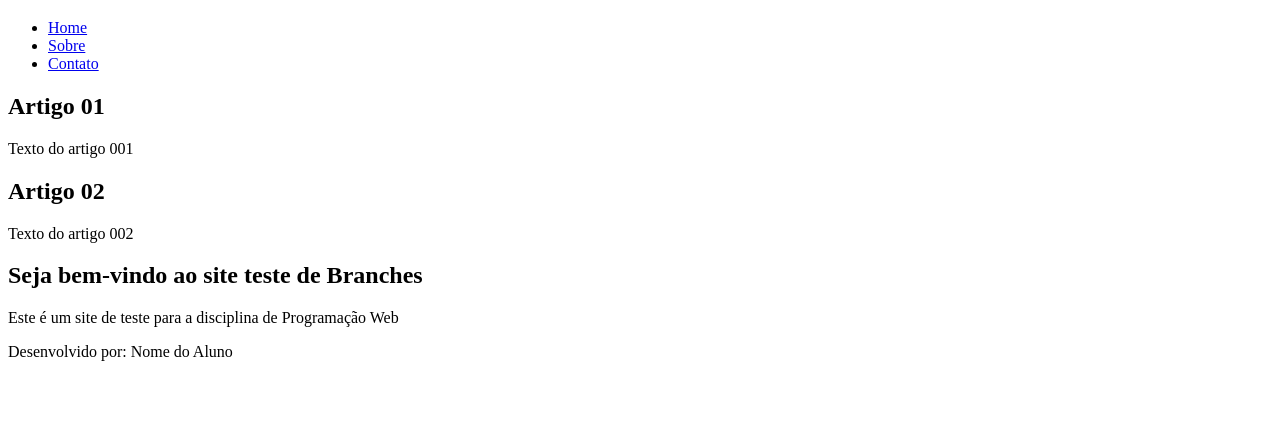
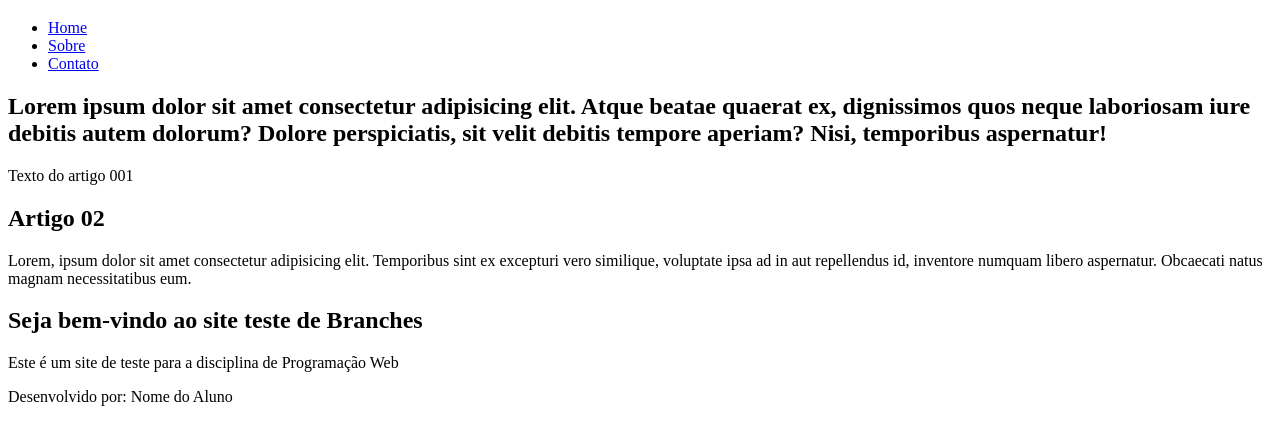
Before and after one commit to NicolasOmena/projeto-site-branches, a plain HTML site: page Site/index.html in a window 1280 px wide. Shown: the part 61-506 px from the top of the page. Drawn offline with Linux system fonts and the light colour scheme.

Commit message:
article change

```diff
--- a/Site/index.html
+++ b/Site/index.html
@@ -18,12 +18,12 @@
             </ul>
         </nav>
         <article>
-            <h2>Artigo 01</h2>
+            <h2>Lorem ipsum dolor sit amet consectetur adipisicing elit. Atque beatae quaerat ex, dignissimos quos neque laboriosam iure debitis autem dolorum? Dolore perspiciatis, sit velit debitis tempore aperiam? Nisi, temporibus aspernatur!</h2>
             <p>Texto do artigo 001</p>
         </article>
         <article>
             <h2>Artigo 02</h2>
-            <p>Texto do artigo 002</p>
+            <p>Lorem, ipsum dolor sit amet consectetur adipisicing elit. Temporibus sint ex excepturi vero similique, voluptate ipsa ad in aut repellendus id, inventore numquam libero aspernatur. Obcaecati natus magnam necessitatibus eum.</p>
         </article>
         <section>
             <h2>Seja bem-vindo ao site teste de Branches</h2>
```
